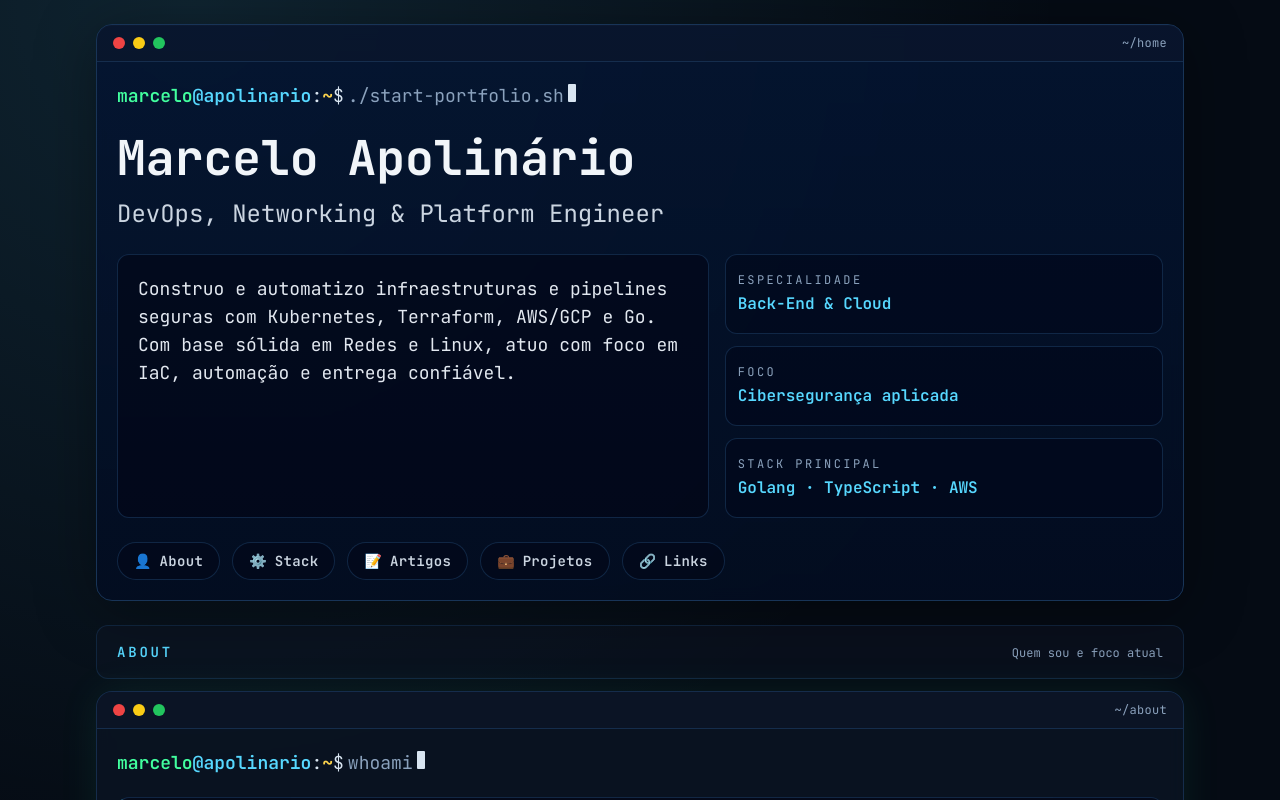
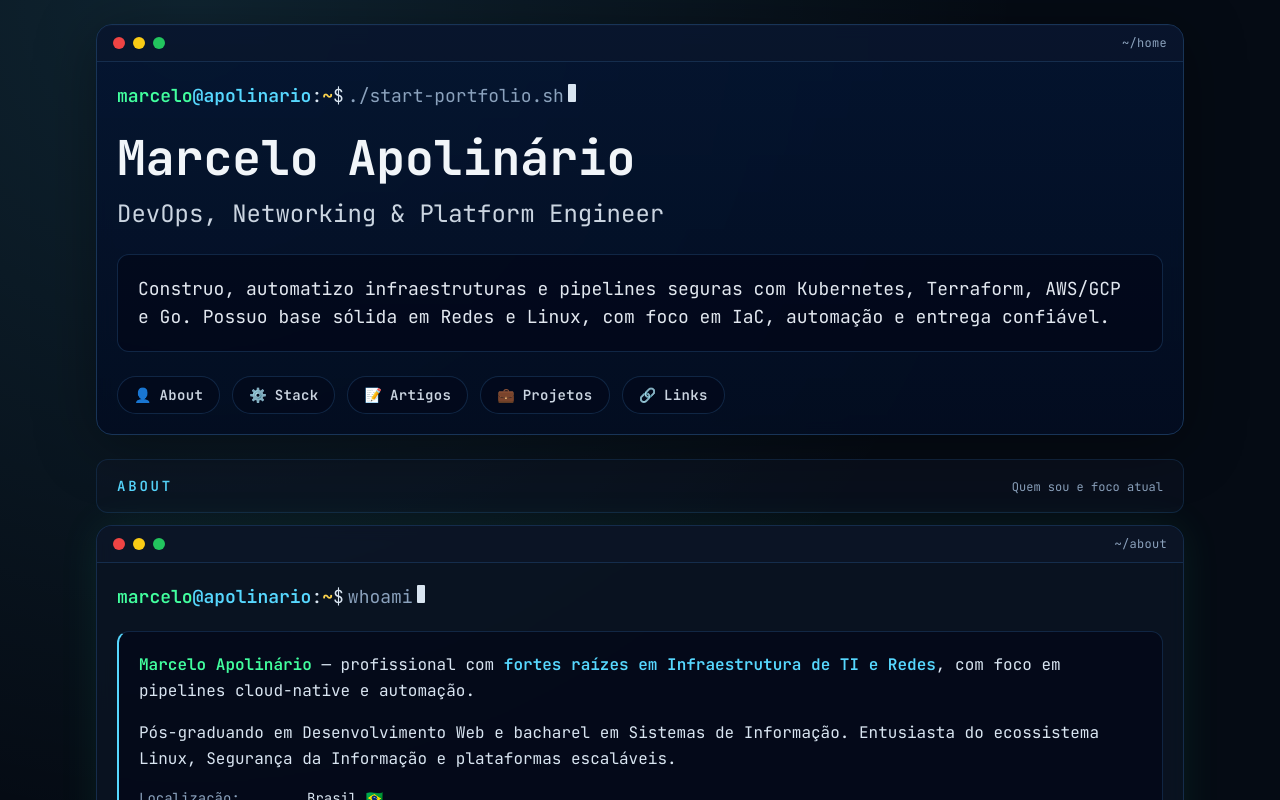
Before and after one commit to apolinario0x21/sturdy-parakeet, a Next.js app: page / in a window 1280 px wide. Shown: the top 800 px of the page. Built offline with nearby package versions, Linux system fonts and the light colour scheme.

Commit message:
refactor: simplify hero by removing highlight cards

```diff
--- a/components/sections/Hero.tsx
+++ b/components/sections/Hero.tsx
@@ -7,12 +7,6 @@ const sectionLinks = [
   { href: '#artigos', label: 'Artigos', icon: '📝' },
   { href: '#projetos', label: 'Projetos', icon: '💼' },
   { href: '#links', label: 'Links', icon: '🔗' }
-];
-
-const highlights = [
-  { label: 'Especialidade', value: 'Back-End & Cloud' },
-  { label: 'Foco', value: 'Cibersegurança aplicada' },
-  { label: 'Stack principal', value: 'Golang · TypeScript · AWS' }
 ];
 
 export function Hero() {
@@ -26,7 +20,6 @@ export function Hero() {
           <Prompt command="./start-portfolio.sh" />
 
           <div className="flex min-w-0 flex-col gap-3 text-center sm:gap-4 sm:text-left">
-
             <h1 className="break-words text-2xl font-bold leading-tight text-slate-100 sm:text-4xl md:text-5xl">
               Marcelo Apolinário
             </h1>
@@ -35,25 +28,11 @@ export function Hero() {
             </p>
           </div>
 
-          <div className="grid grid-cols-1 items-stretch gap-3 sm:gap-4 lg:grid-cols-[minmax(0,1.35fr)_minmax(0,1fr)]">
+          <div className="grid grid-cols-1 items-stretch gap-3 sm:gap-4">
             <p className="terminal-output flex h-full items-start text-sm text-slate-200 sm:text-base md:text-lg">
-              Construo e automatizo infraestruturas e pipelines seguras com Kubernetes, Terraform, AWS/GCP e Go.
-              Com base sólida em Redes e Linux, atuo com foco em IaC, automação e entrega confiável.
+              Construo, automatizo infraestruturas e pipelines seguras com Kubernetes, Terraform, AWS/GCP e Go.
+              Possuo base sólida em Redes e Linux, com foco em IaC, automação e entrega confiável.
             </p>
-
-            <ul className="grid h-full grid-cols-1 gap-2 sm:gap-3">
-              {highlights.map((highlight) => (
-                <li
-                  key={highlight.label}
-                  className="flex min-h-20 min-w-0 flex-col justify-center rounded-xl border border-term-border/70 bg-slate-950/45 p-3"
-                >
-                  <p className="text-[10px] uppercase tracking-[0.18em] text-term-mute sm:text-xs sm:tracking-[0.2em]">
-                    {highlight.label}
-                  </p>
-                  <p className="mt-1 break-words text-sm font-semibold text-term-cyan sm:text-base">{highlight.value}</p>
-                </li>
-              ))}
-            </ul>
           </div>
 
           <nav
```
